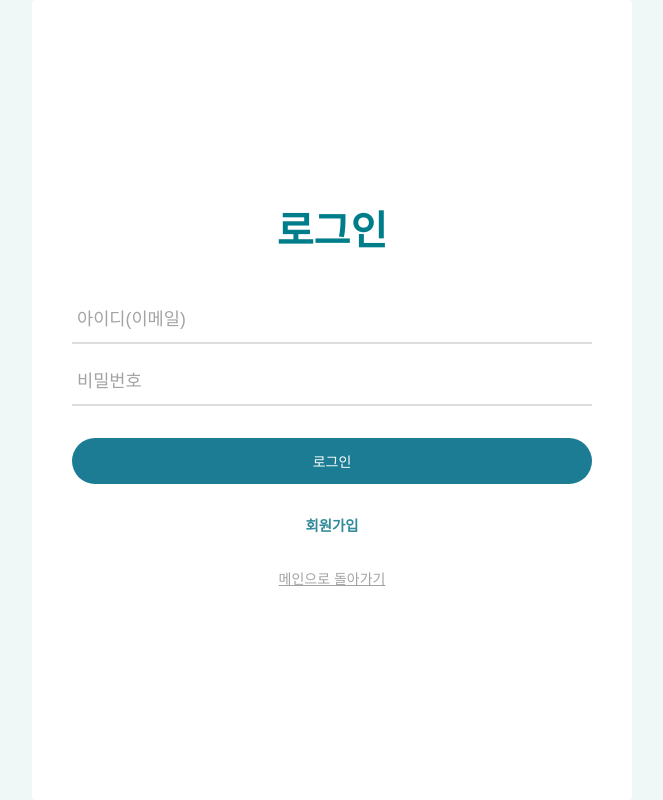
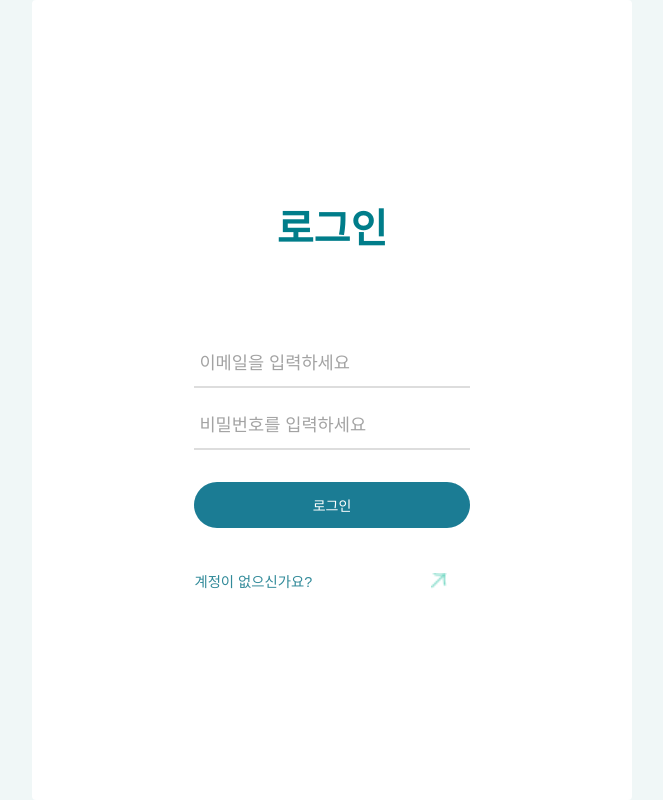
Before and after one commit to lsmxy4/2-picstory, a React app in the folder frontend/: page /login in a window 1280 px wide. Shown: the whole page, without its empty margins (308-971 px from the left). Built offline with nearby package versions, Linux system fonts and the light colour scheme; the HTML template or start-up script is replaced by a standard one; a web font is replaced by a local one.

Commit message:
no update

```diff
--- a/frontend/src/components/profile/ProfileComponentAll.scss
+++ b/frontend/src/components/profile/ProfileComponentAll.scss
@@ -15,7 +15,11 @@
         .profile-icon-wrap{
             width: 120px;
             height: 120px;
-            background-color: $purple;
+            display: flex;
+            text-align: center;
+            flex-direction: column;
+            justify-content: center;
+            background-color: #1B7C94;
             border-radius: $r-pill;
             color: $fg;
             text-transform: uppercase;
@@ -31,12 +35,12 @@
             color: $gray-400;
         }
         .badge{
-            background-color: $purple;
+            background-color: #1B7C94;
             display: inline-block;
             padding: 0 $space-md;
             line-height: 2;
             border-radius: $r-pill;
-            color: $purple-2;
+            color: #E9F3F1;
         }
     }
 
--- a/frontend/src/components/profile/ProfileSummary.jsx
+++ b/frontend/src/components/profile/ProfileSummary.jsx
@@ -60,7 +60,7 @@ const ProfileSummary = () => {
         <li>
           <span className='activity-label'>
             <img src={PROFILE_ICONS.memo} alt="icon" />
-            작성 메모
+            읽은 책의 수
           </span>
           <span className='activity-value'>{posts.length}개</span>
         </li>
--- a/frontend/src/components/ui/Input.scss
+++ b/frontend/src/components/ui/Input.scss
@@ -13,7 +13,7 @@
         border-radius: 0;
         background-color: transparent;
         border-bottom: 1px solid $line;
-        color:$fg;
+        color:#1B7C94;
         font-size: $text-sm;
         outline: none;
         transition: $ease;
@@ -23,7 +23,7 @@
             color:$muted;
         }
         &:focus{
-            border-color: $purple;
+            border-color: #1B7C94;
             background: $bg-hover;
             box-shadow:  0 0 0 2px rgba($purple ,.15);
         }
--- a/frontend/src/pages/auth/Login.jsx
+++ b/frontend/src/pages/auth/Login.jsx
@@ -1,30 +1,56 @@
 import React, { useState } from 'react'
-import Button from '../../components/ui/Button'
+import Button from '@/components/ui/Button'
+import './Auth.scss'
 import Input from '@/components/ui/Input'
-import { Link, useNavigate } from 'react-router-dom'
+import { Link, Navigate, useNavigate } from 'react-router-dom'
 import { login as loginApi } from '@/api/auth.api'
-import { useAuth } from '../../store/auth.store'
-import './Auth.scss'
+import { useAuth } from '@/store/auth.store'
+const Login = () => {
 
-const Login = () => {
   const navigate = useNavigate()
-  const { login } = useAuth()
-  const [form, setForm] = useState({ email: '', password: '' })
+
+
+  const { login, isReady, isAuthed } = useAuth()
+
+  const [form, setForm] = useState({
+    email: '',
+    password: ''
+  })
+
   const [error, setError] = useState('')
   const [isLoading, setIsLoading] = useState(false)
 
   const handleChange = (e) => {
     const { name, value } = e.target
-    setForm((prev) => ({ ...prev, [name]: value }))
+
+    setForm((prev) => ({
+      ...prev,
+      [name]: value
+    }))
   }
 
-  const handleSubmit = async (e) => {
+  const handleSumit = async (e) => {
     e.preventDefault()
+    if (!form.email.trim()) {
+      setError('이메일을 입력해주세요')
+      return
+    }
+    if (!form.password.trim()) {
+      setError('비밀번호를 입력해주세요')
+      return
+    }
+
     try {
       setIsLoading(true)
-      const data = await loginApi({ email: form.email.trim(), password: form.password })
+      setError('')
+      const data =await loginApi({
+        email: form.email.trim(),
+        password: form.password
+      })
+
       login(data)
       navigate('/app')
+
     } catch (error) {
       setError(error.message || '로그인을 실패했습니다.')
     } finally {
@@ -32,43 +58,57 @@ const Login = () => {
     }
   }
 
+
+  const handleBack = () => {
+    navigate(-1)
+  }
+
+  if (isReady && isAuthed) {
+    return <Navigate to="/app" replace />
+  }
+
   return (
     <section className='auth'>
       <div className="inner">
+        <div className="auth-box">
+
+          <nav>
             <h2>로그인</h2>
-        <form className='auth-form' onSubmit={handleSubmit}>
+            <Button
+              text="뒤로가기"
+              backico='wh'
+              className="back"
+              onClick={handleBack} />
+          </nav>
+          <form className='auth-form' onSubmit={handleSumit}>
             <div className="form-group">
+
               <Input
                 type="email"
                 name="email"
                 value={form.email}
                 onChange={handleChange}
-              placeholder="아이디(이메일)"
+                placeholder="이메일을 입력하세요"
               />
               <Input
                 name="password"
                 value={form.password}
                 onChange={handleChange}
                 type="password"
-              placeholder="비밀번호"
+                placeholder="비밀번호를 입력하세요"
               />
             </div>
             <div className="auth-btn-wrap">
-            <Button
-              text={isLoading ? "..." : "로그인"}
-              type="submit"
-              className="primary"
-            />
+              <Button text="로그인" type="submit" className="primary" />
             </div>
           </form>
-        {error && <p className='error-text' style={{color: 'red', textAlign: 'center'}}>{error}</p>}
-
+          {error && <p className='error-text'> {error}</p>}
           <div className="auth-now">
-            <Link to="/signup">회원가입</Link>
+            <span>계정이 없으신가요?</span>
+            <Link to="/signup">
+              <Button text="회원가입하기" icons />
+            </Link>
           </div>
-
-        <div className="back-to-home">
-            <Button text="메인으로 돌아가기" onClick={() => navigate('/')} />
         </div>
       </div>
     </section>
--- a/frontend/src/pages/posts/PostDetail.jsx
+++ b/frontend/src/pages/posts/PostDetail.jsx
@@ -64,7 +64,7 @@ const PostDetail = () => {
 
             <div className="post-card-body">
               <p className="post-card-category">
-                {post.category}
+                {post.id}번째 읽은 책
               </p>
               <h4 className="post-card-title">
                 {post.title}
```
Lines whose indentation alone changed are shown as unchanged.
